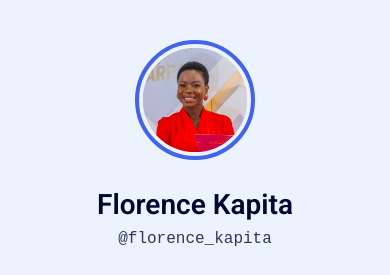
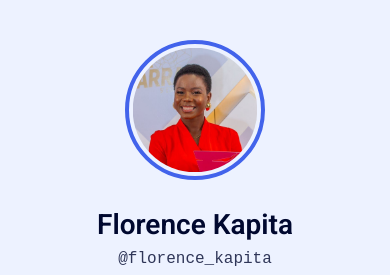
Before and after one commit to gregoriofrancisco99/florence_link_tree, a plain HTML site: page index.html in a window 390 px wide. Shown: the top 275 px of the page. Drawn offline with nearby package versions, Linux system fonts and the light colour scheme.

Commit message:
Increase size of avatar

```diff
--- a/style/main.css
+++ b/style/main.css
@@ -234,8 +234,9 @@ footer a:hover{
   }
 
   img.avatar {
-    height: 120px;
-    width: 120px;
+    /* make the avatar relatively larger on small screens but still responsive */
+    height: clamp(140px, 20vw, 220px);
+    width: clamp(140px, 20vw, 220px);
   }
 
   h1 {
```
